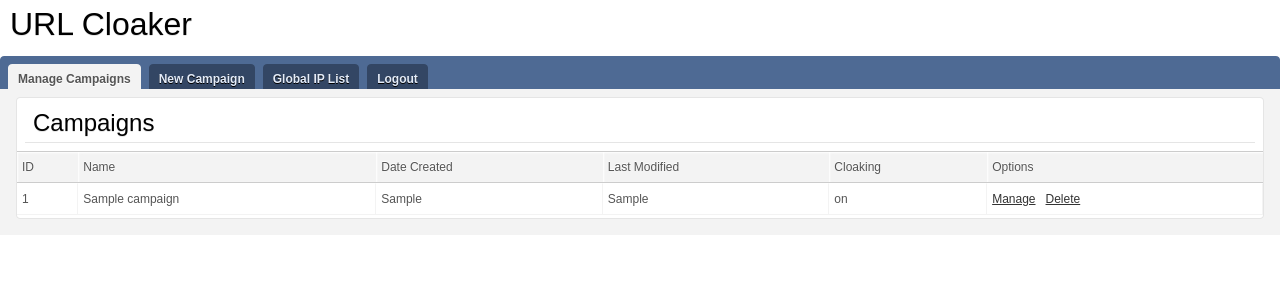
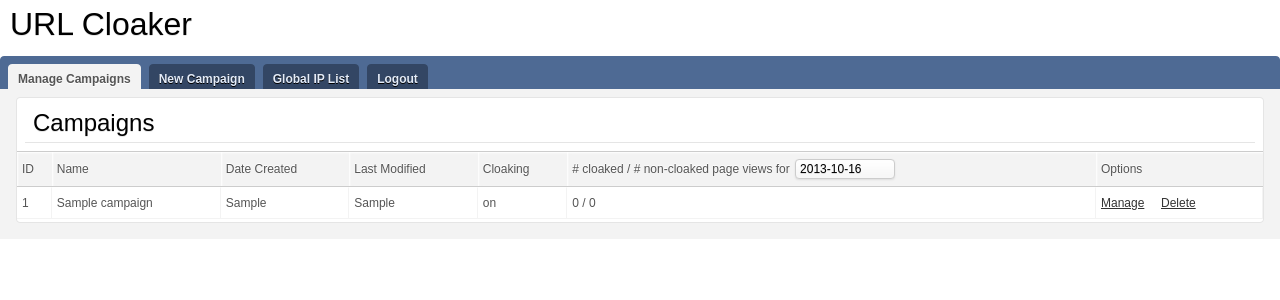
Before and after one commit to ariunbayar/cloaker, a PHP site: page /admin/index.php in a window 1280 px wide. Shown: the top 300 px of the page. Run offline with PHP 8.4, Linux system fonts and the light colour scheme; the visitor is signed in with stand-in values (Sample User, id 1); tables that the repository leaves empty or names only in its code hold one stand-in row (values such as "Sample post"); some libraries are stand-ins or nearby versions.

Commit message:
Dashboard: shows number of cloaked and regular page views for selected range

```diff
--- a/admin/cloaking.class.php
+++ b/admin/cloaking.class.php
@@ -60,11 +60,39 @@ class Cloaker
 	{
 		if ($id == 0)
 		{
+            // get all the campaigns
 			$query = mysql_query("SELECT id, name, ct_dt, md_dt, cloak_status FROM campaigns WHERE owner_id = '$_SESSION[user_id]' ORDER BY id ASC");
 			$data = array();
 			while ($row = mysql_fetch_assoc($query))
 			{
-				$data[] = $row;
+				$data[$row['id']] = $row;
+				$data[$row['id']]['page_views'] = array(0, 0);
+			}
+
+            // get number of clicks for selected range
+            $date_from = date('Y-m-d 00:00:00'); // TODO
+            $date_to = date('Y-m-d 23:59:59'); // TODO
+            $date_from = mysql_real_escape_string($date_from);
+            $date_to = mysql_real_escape_string($date_to);
+            $query = "
+                SELECT
+                    campaign_id,
+                    SUM(IF(cloak='yes', page_views, 0)) as cloaked_page_views,
+                    SUM(IF(cloak='no', page_views, 0)) as non_cloaked_page_views
+                FROM iptracker
+                WHERE
+                    ct_dt >= '%s' AND
+                    ct_dt <= '%s'
+                GROUP BY campaign_id
+            ";
+            $sql = sprintf($query, $date_from, $date_to);
+            $resultset = mysql_query($sql);
+			while ($row = mysql_fetch_assoc($resultset))
+			{
+                $data[$row['campaign_id']]['page_views'] = array(
+                    $row['cloaked_page_views'],
+                    $row['non_cloaked_page_views'],
+                );
 			}
 			return $data;
 		}
--- a/admin/views/dashboard_superadmin.php
+++ b/admin/views/dashboard_superadmin.php
@@ -55,9 +55,33 @@
                     <h2 class="boxtitle">Campaigns</h2>
                     <table width="100%" cellspacing="0" cellpadding="4" border="0" class="table">
                         <tbody>
-                        <tr class="hd"><td>ID</td><td>Name</td><td>Date Created</td><td>Last Modified</td><td>Cloaking</td><td>Options</td></tr>
+                        <tr class="hd">
+                            <td>ID</td>
+                            <td>Name</td>
+                            <td>Date Created</td>
+                            <td>Last Modified</td>
+                            <td>Cloaking</td>
+                            <td># cloaked / # non-cloaked page views
+                                for <input type="text" name="date_range" style="width: 90px" value="<?php echo date('Y-m-d') ?>"/>
+                            </td>
+                            <td>Options</td>
+                        </tr>
                         <?php foreach($data['campaigns'] as $campaign): ?>
-                        <tr class="mhov" onclick="window.location.href='<?php echo ADMIN_URL; ?>manage/<?php echo $campaign['id']; ?>/'"><td><?php echo $campaign['id']; ?></td><td><?php echo $campaign['name']; ?></td><td><?php echo $campaign['ct_dt']; ?></td><td><?php echo $campaign['md_dt']; ?></td><td><?php echo $campaign['cloak_status']; ?></td><td><a href="<?php echo ADMIN_URL; ?>manage/<?php echo $campaign['id']; ?>/">Manage</a>&nbsp;&nbsp;&nbsp;<a href="<?php echo ADMIN_URL; ?>delete/<?php echo $campaign['id']; ?>/">Delete</a></td></tr>
+                            <tr class="mhov" onclick="window.location.href='<?php echo ADMIN_URL; ?>manage/<?php echo $campaign['id']; ?>/'">
+                                <td><?php echo $campaign['id']; ?></td>
+                                <td><?php echo $campaign['name']; ?></td>
+                                <td><?php echo $campaign['ct_dt']; ?></td>
+                                <td><?php echo $campaign['md_dt']; ?></td>
+                                <td><?php echo $campaign['cloak_status']; ?></td>
+                                <td><?php list($cloaked, $non_cloaked) = $campaign['page_views'] ?>
+                                    <?php echo $cloaked." / ".$non_cloaked ?>
+                                </td>
+                                <td>
+                                    <a href="<?php echo ADMIN_URL; ?>manage/<?php echo $campaign['id']; ?>/">Manage</a>
+                                    &nbsp;&nbsp;&nbsp;
+                                    <a href="<?php echo ADMIN_URL; ?>delete/<?php echo $campaign['id']; ?>/">Delete</a>
+                                </td>
+                            </tr>
                         <?php endforeach; ?>
                         </tbody>
                     </table>
```
Also changed, not shown: admin/views/dashboard.php (+8 -1 lines), admin/index.php (line endings or trailing spaces), index.php (line endings or trailing spaces).
